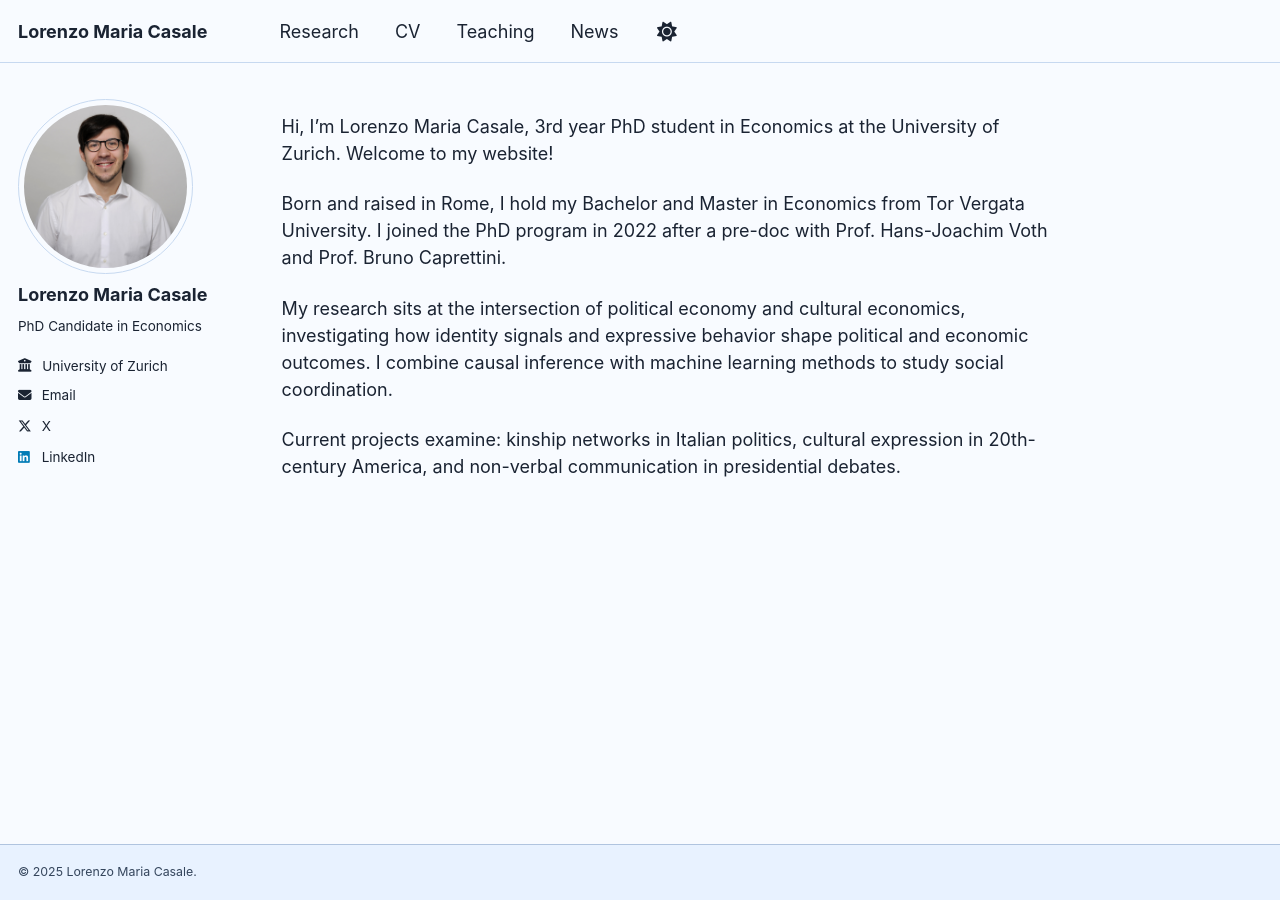
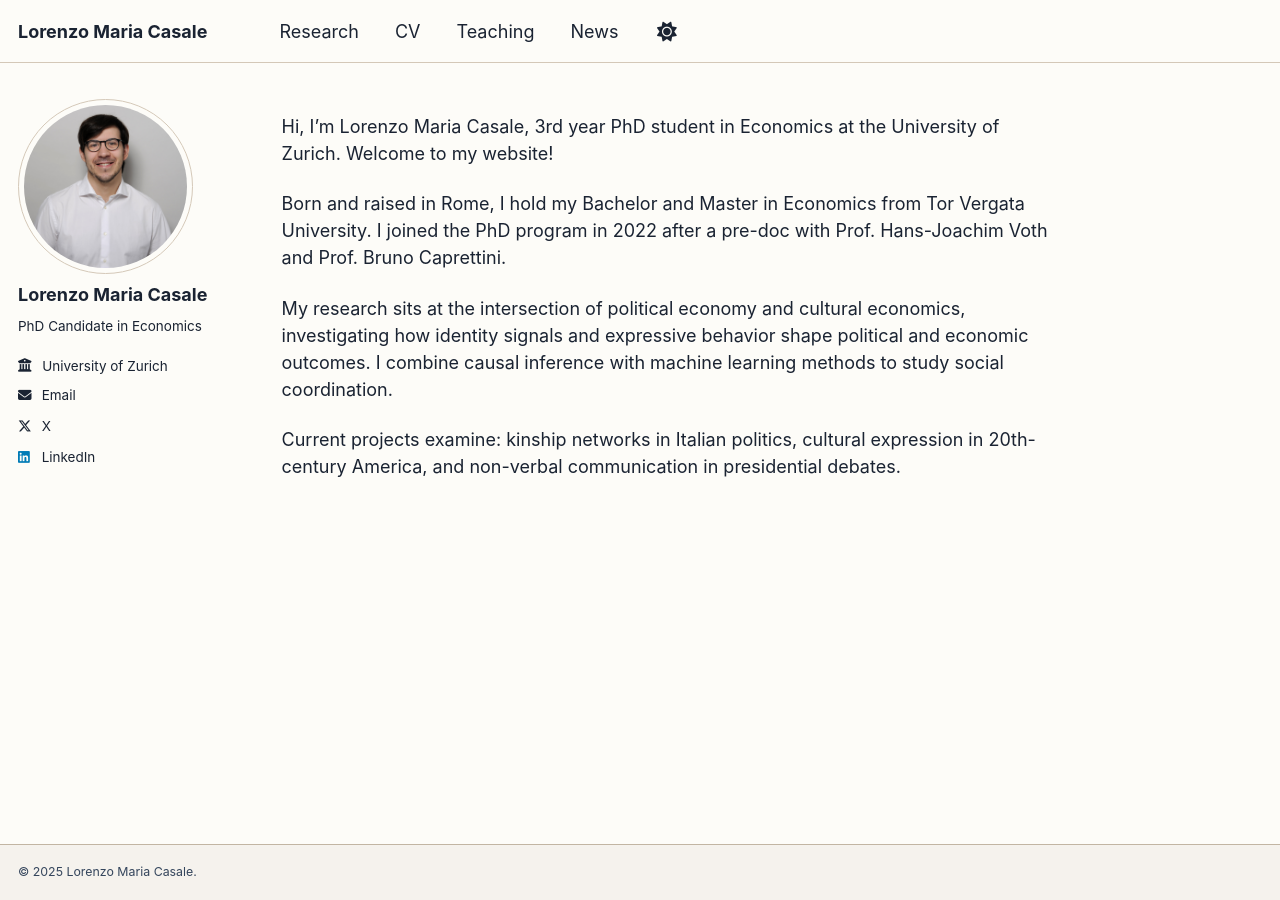
Before and after one commit to lorenzomariacasale/lorenzomariacasale.github.io, a Jekyll site: the page built from _pages/about.md, in a window 1280 px wide. Built offline with Jekyll 4.4.1, drawn with Linux system fonts in a browser that asks for light colours.

Commit message:
Second Trial Navy

```diff
--- a/_sass/theme/_dark.scss
+++ b/_sass/theme/_dark.scss
@@ -8,15 +8,16 @@
 $darker-gray                : mix(#000, $gray, 60%);
 $light-gray                 : mix(#fff, $gray, 50%);
 
-/* Blue/Navy Color Palette */
-$navy-dark                  : #0f1419;    // Very dark navy for main background
-$navy-medium                : #1a2332;    // Medium navy for secondary backgrounds
-$navy-light                 : #253045;    // Lighter navy for borders
-$blue-bright                : #4a9eff;    // Bright blue for links and accents
-$blue-light                 : #70b3ff;    // Light blue for hover states
-$blue-pale                  : #a8d0ff;    // Pale blue for visited links
-$text-primary               : #e8f4ff;    // Light blue-tinted white for text
-$text-secondary             : #b8d4f0;    // Muted blue-gray for secondary text
+/* Blue/Navy Color Palette - Complementary to Warm Cream Theme */
+$navy-darkest               : #0c1117;    // Very dark warm navy (main background)
+$navy-dark                  : #171d26;    // Dark warm navy (secondary areas)
+$navy-medium                : #242b36;    // Medium navy (borders and accents)
+$navy-light                 : #324050;    // Lighter navy for subtle elements
+$cream-text                 : #f8f5f0;    // Warm cream-white for text (complements light theme bg)
+$cream-secondary            : #e8e0d8;    // Muted cream for secondary text
+$blue-warm                  : #5ba3ff;    // Warm blue for links (slightly warmer than pure blue)
+$blue-light                 : #7db8ff;    // Light warm blue for hover
+$blue-pale                  : #a8ccff;    // Pale warm blue for visited links
 
 /* Color codes used for the site */
 $danger-color               : #ff6b6b;
@@ -37,42 +38,47 @@
 
 /* Dark theme for the site */
 html[data-theme="dark"] {
-    --global-base-color                 : #{$navy-dark};
-    --global-bg-color                   : #{$navy-medium};
-    --global-footer-bg-color            : #{$navy-dark};
-    --global-border-color               : #{$navy-light};
-    --global-dark-border-color          : #1a2332;
-    --global-code-background-color      : #{$navy-dark};
+    --global-base-color                 : #{$navy-darkest};
+    --global-bg-color                   : #{$navy-dark};
+    --global-footer-bg-color            : #{$navy-darkest};
+    --global-border-color               : #{$navy-medium};
+    --global-dark-border-color          : #{$navy-dark};
+    --global-code-background-color      : #{$navy-darkest};
     --global-code-text-color            : #{$blue-light};
-    --global-fig-caption-color          : #{$text-secondary};
-    --global-link-color                 : #{$blue-bright};
+    --global-fig-caption-color          : #{$cream-secondary};
+    --global-link-color                 : #{$blue-warm};
     --global-link-color-hover           : #{$blue-light};
     --global-link-color-visited         : #{$blue-pale};
-    --global-masthead-link-color        : #{$text-primary};
-    --global-masthead-link-color-hover  : #{$blue-bright};
-    --global-text-color                 : #{$text-primary};
-    --global-text-color-light           : #{$text-secondary};
-    --global-thead-color                : #{$navy-dark};
+    --global-masthead-link-color        : #{$cream-text};
+    --global-masthead-link-color-hover  : #{$blue-warm};
+    --global-text-color                 : #{$cream-text};
+    --global-text-color-light           : #{$cream-secondary};
+    --global-thead-color                : #{$navy-darkest};
 
     /* Enhanced masthead/header styling for darker appearance */
-    --global-masthead-bg-color          : #{$navy-dark};
-    --global-masthead-border-color      : #{$navy-light};
-    --global-masthead-shadow            : 0 2px 12px rgba(0, 0, 0, 0.5);
+    --global-masthead-bg-color          : #{$navy-darkest};
+    --global-masthead-border-color      : #{$navy-medium};
+    --global-masthead-shadow            : 0 2px 12px rgba(0, 0, 0, 0.6);
 
     /* Enhanced transitions */
     --transition-fast                   : all 0.15s cubic-bezier(0.4, 0, 0.2, 1);
     --transition-normal                 : all 0.3s cubic-bezier(0.4, 0, 0.2, 1);
     --transition-slow                   : all 0.5s cubic-bezier(0.4, 0, 0.2, 1);
 
-    /* Blue-based accent colors */
+    /* Warm blue-based accent colors */
     --accent-blue-light                 : #{$blue-light};
-    --accent-blue-medium                : #{$blue-bright};
-    --accent-blue-dark                  : #2c7cd1;
-    --accent-blue-darker                : #1a5490;
+    --accent-blue-medium                : #{$blue-warm};
+    --accent-blue-dark                  : #3d85d9;
+    --accent-blue-darker                : #265394;
 
-    /* Navy-based background variants */
-    --navy-darker                       : #{$navy-dark};
-    --navy-base                         : #{$navy-medium};
-    --navy-lighter                      : #{$navy-light};
-    --navy-accent                       : #34455c;
+    /* Warm navy-based background variants */
+    --navy-darkest                      : #{$navy-darkest};
+    --navy-dark                         : #{$navy-dark};
+    --navy-medium                       : #{$navy-medium};
+    --navy-light                        : #{$navy-light};
+
+    /* Cream text variants (complementary to light theme backgrounds) */
+    --cream-text-primary                : #{$cream-text};
+    --cream-text-secondary              : #{$cream-secondary};
+    --cream-text-muted                  : #d0c4b8;
 }
--- a/_sass/theme/_default.scss
+++ b/_sass/theme/_default.scss
@@ -9,10 +9,11 @@
 $light-gray                 : #9ba1a6;
 $lighter-gray               : mix(#fff, $gray, 90%);
 
-/* Light Blue Color Palette - Complementary to Dark Navy */
-$light-blue-bg              : #f8fbff;    // Very light blue-white background
-$light-blue-secondary       : #e8f2ff;    // Light blue for secondary areas
-$light-blue-accent          : #d0e7ff;    // Accent blue for highlights
+/* Light Blue Color Palette - Complementary to Dark Navy with Cream Tones */
+$cream-bg                   : #fdfcf8;    // Warm cream background (main)
+$cream-secondary            : #f5f2ed;    // Warmer cream for secondary areas
+$cream-accent               : #edeae3;    // Darker cream for subtle accents
+$light-blue-tint            : #f0f6fd;    // Very subtle blue tint for variety
 $navy-text                  : #1a2332;    // Navy for main text (matches dark theme)
 $navy-secondary             : #34455c;    // Lighter navy for secondary text
 $blue-links                 : #2c7cd1;    // Blue for links (darker than dark theme)
@@ -38,12 +39,12 @@
 
 /* Default light theme for the site */
 :root {
-    --global-base-color                 : #{$light-blue-secondary};
-    --global-bg-color                   : #{$light-blue-bg};
-    --global-footer-bg-color            : #{$light-blue-secondary};
-    --global-border-color               : #c7d9f0;
-    --global-dark-border-color          : #b0c4df;
-    --global-code-background-color      : #{$light-blue-accent};
+    --global-base-color                 : #{$cream-secondary};
+    --global-bg-color                   : #{$cream-bg};
+    --global-footer-bg-color            : #{$cream-secondary};
+    --global-border-color               : #d4c8b8;
+    --global-dark-border-color          : #c2b5a3;
+    --global-code-background-color      : #{$cream-accent};
     --global-code-text-color            : #{$navy-text};
     --global-fig-caption-color          : #{$navy-secondary};
     --global-link-color                 : #{$blue-links};
@@ -53,11 +54,11 @@
     --global-masthead-link-color-hover  : #{$blue-links};
     --global-text-color                 : #{$navy-text};
     --global-text-color-light           : #{$navy-secondary};
-    --global-thead-color                : #{$light-blue-accent};
+    --global-thead-color                : #{$cream-accent};
 
     /* Enhanced masthead/header styling */
-    --global-masthead-bg-color          : #{$light-blue-secondary};
-    --global-masthead-border-color      : #b0c4df;
+    --global-masthead-bg-color          : #{$cream-secondary};
+    --global-masthead-border-color      : #c2b5a3;
     --global-masthead-shadow            : 0 2px 12px rgba(26, 35, 50, 0.08);
 
     /* Enhanced transitions */
@@ -71,9 +72,9 @@
     --accent-blue-dark                  : #{$blue-hover};
     --accent-blue-darker                : #0d3a66;
 
-    /* Light blue background variants */
-    --light-blue-lightest               : #{$light-blue-bg};
-    --light-blue-base                   : #{$light-blue-secondary};
-    --light-blue-accent                 : #{$light-blue-accent};
-    --light-blue-darker                 : #c0d6f0;
+    /* Cream background variants */
+    --cream-lightest                    : #{$cream-bg};
+    --cream-base                        : #{$cream-secondary};
+    --cream-accent                      : #{$cream-accent};
+    --cream-darker                      : #e0dbd2;
 }
```
